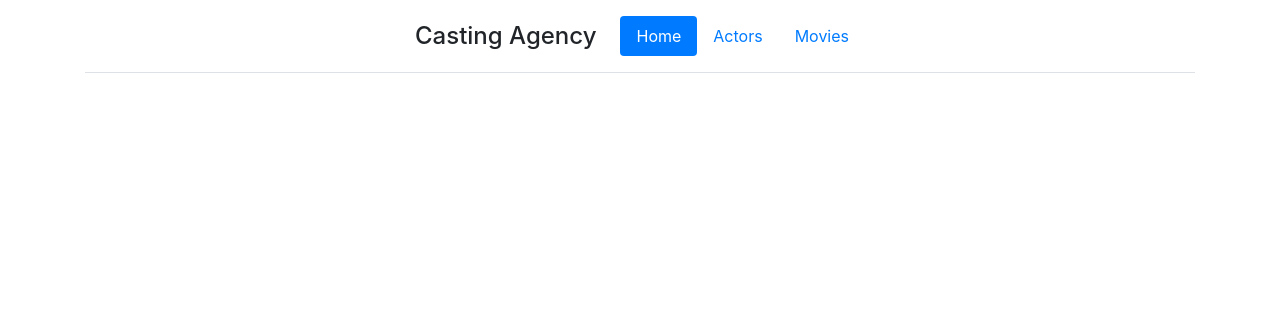
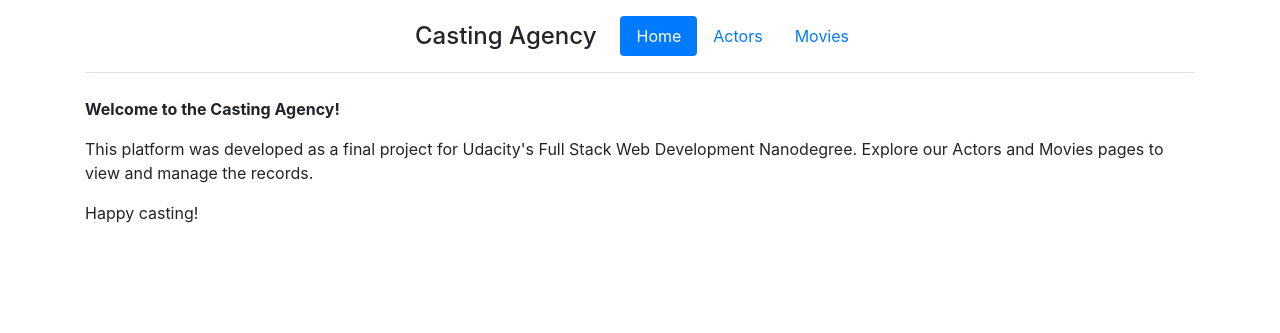
Before and after one commit to devmatheus/Udacity-FSDN-Casting-Agency, a Flask app: page / in a window 1280 px wide. Shown: the top 333 px of the page. Run offline with Flask 3, Linux system fonts and the light colour scheme; some libraries are stand-ins or nearby versions.

Commit message:
docs(home.html): add welcome message and project description to home page

```diff
--- a/templates/pages/home.html
+++ b/templates/pages/home.html
@@ -1,5 +1,7 @@
 {% extends 'layouts/main.html' %}
 {% block title %}Home{% endblock %}
 {% block content %}
-
+<p><strong>Welcome to the Casting Agency!</strong></p>
+<p>This platform was developed as a final project for Udacity's Full Stack Web Development Nanodegree. Explore our Actors and Movies pages to view and manage the records.</p>
+<p>Happy casting!</p>
 {% endblock %}
```
